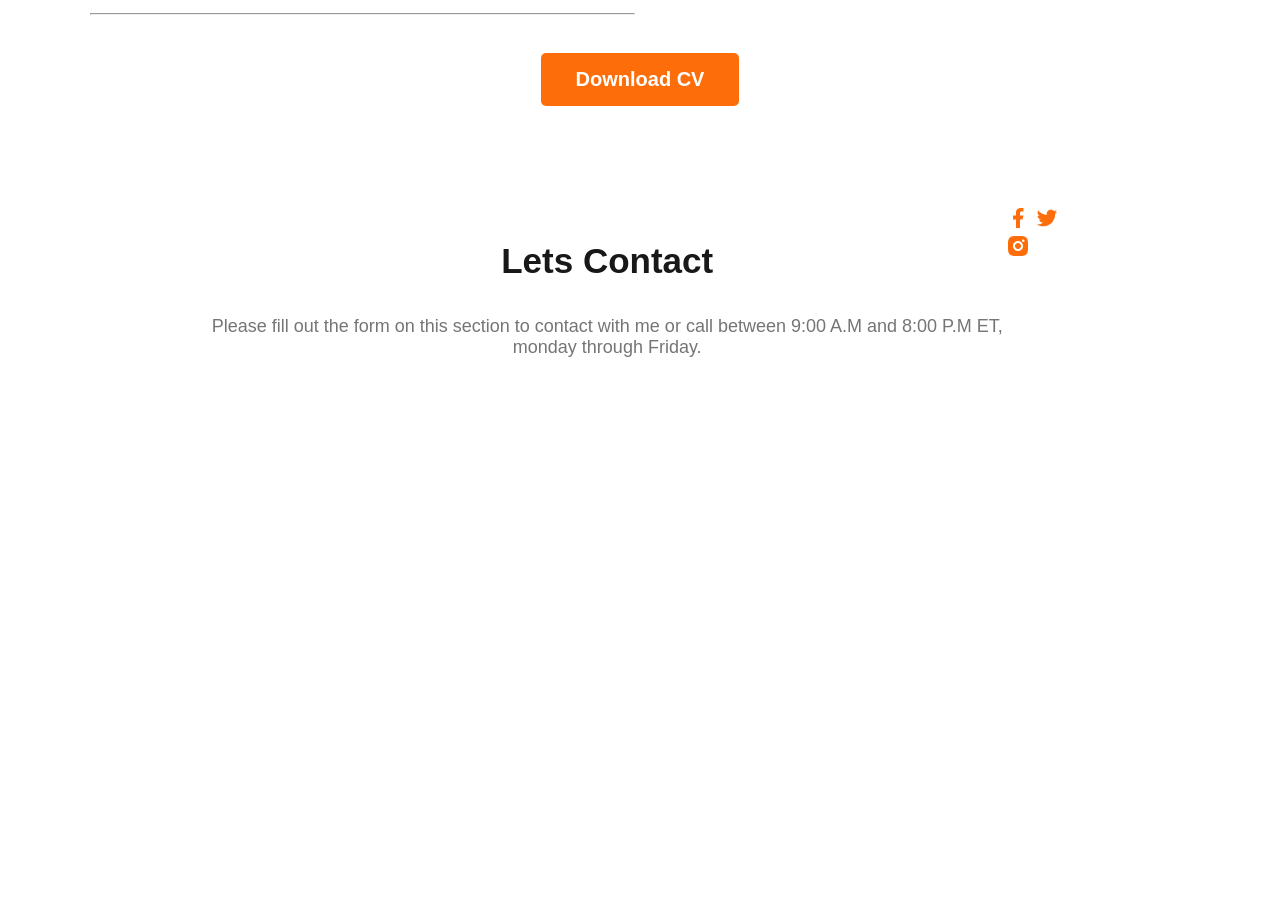
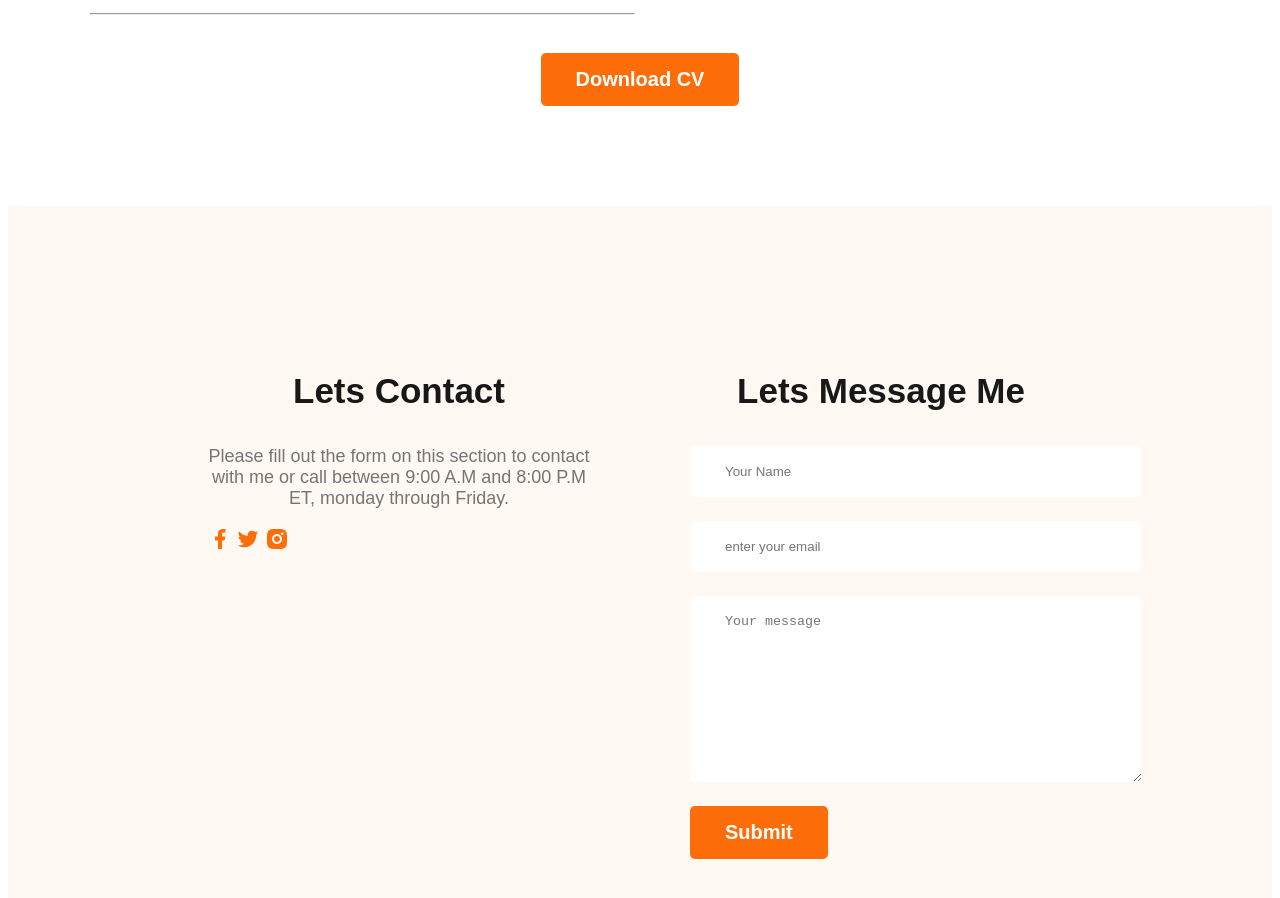
Before and after one commit to saidul24/portfolio-demon, a plain HTML site: page index.html in a window 1280 px wide. Shown: the part 2796-3694 px from the top of the page. Before the commit the page ends 3280 px from the top, so only its background shows below. Drawn offline with Linux system fonts and the light colour scheme; a web font is replaced by a local one.

Commit message:
finished footer section

```diff
--- a/index.html
+++ b/index.html
@@ -164,16 +164,24 @@
         <div class="footer-column">
             <h3 class="section-title">Lets Contact</h3>
             <p class="section-description">Please fill out the form on this section to contact with me or call between 9:00 A.M and 8:00 P.M ET, monday through Friday.</p>
+            <div class="social-links">
+                <a href=""><img src="/images/icons/facebook.png" alt=""></a>
+                <a href=""><img src="/images/icons/twitter.png" alt=""></a>
+                <a href=""><img src="/images/icons/insta.png" alt=""></a>
+            </div>
         </div>
 
-        <div class="social-links">
-            <a href=""><img src="/images/icons/facebook.png" alt=""></a>
-            <a href=""><img src="/images/icons/twitter.png" alt=""></a>
-            <a href=""><img src="/images/icons/insta.png" alt=""></a>
-        </div>
+
 
         <div class="footer-column">
+            <h3 class="section-title">Lets Message Me</h3>
 
+            <form class="contact" action="">
+            <input type="text" placeholder="Your Name">
+            <input type="email" name="" id="" placeholder="enter your email">
+            <textarea name="" id="" placeholder="Your message" cols="30" rows="10"></textarea>
+            <input class="btn-praimary" type="submit" value="Submit">
+            </form>
         </div>
 
     </footer>
--- a/style/portfolio.css
+++ b/style/portfolio.css
@@ -172,6 +172,23 @@ main section{
 /* footer section  */
 footer{
     display: flex;
+    background-color:  #FFF8F3;
+    padding: 130px 200px;
+    margin-top: 100px;
+    gap: 100px;
+}
+
+.footer-column{
+    width: 50%;
+}
+
+.contact input[type="text"], .contact input[type="email"] , textarea{
+    display: block;
+    margin-bottom: 24px;
+    padding: 18px 35px;
     color: #757575;
-    padding: 100px 200px;
+    border-radius: 5px;
+    background: #FFF;
+    border: 0;
+    width: 100%;
 }
```
